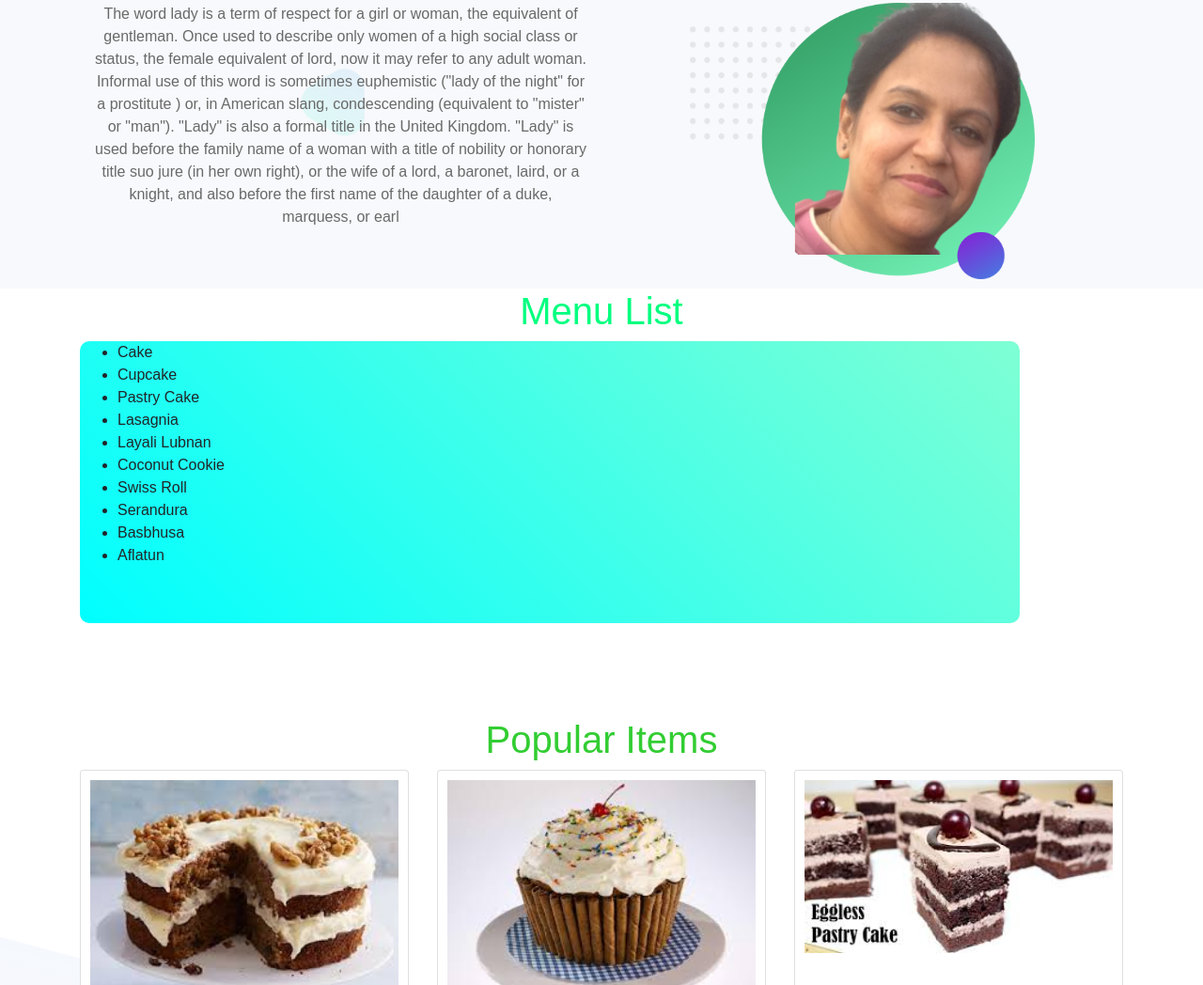
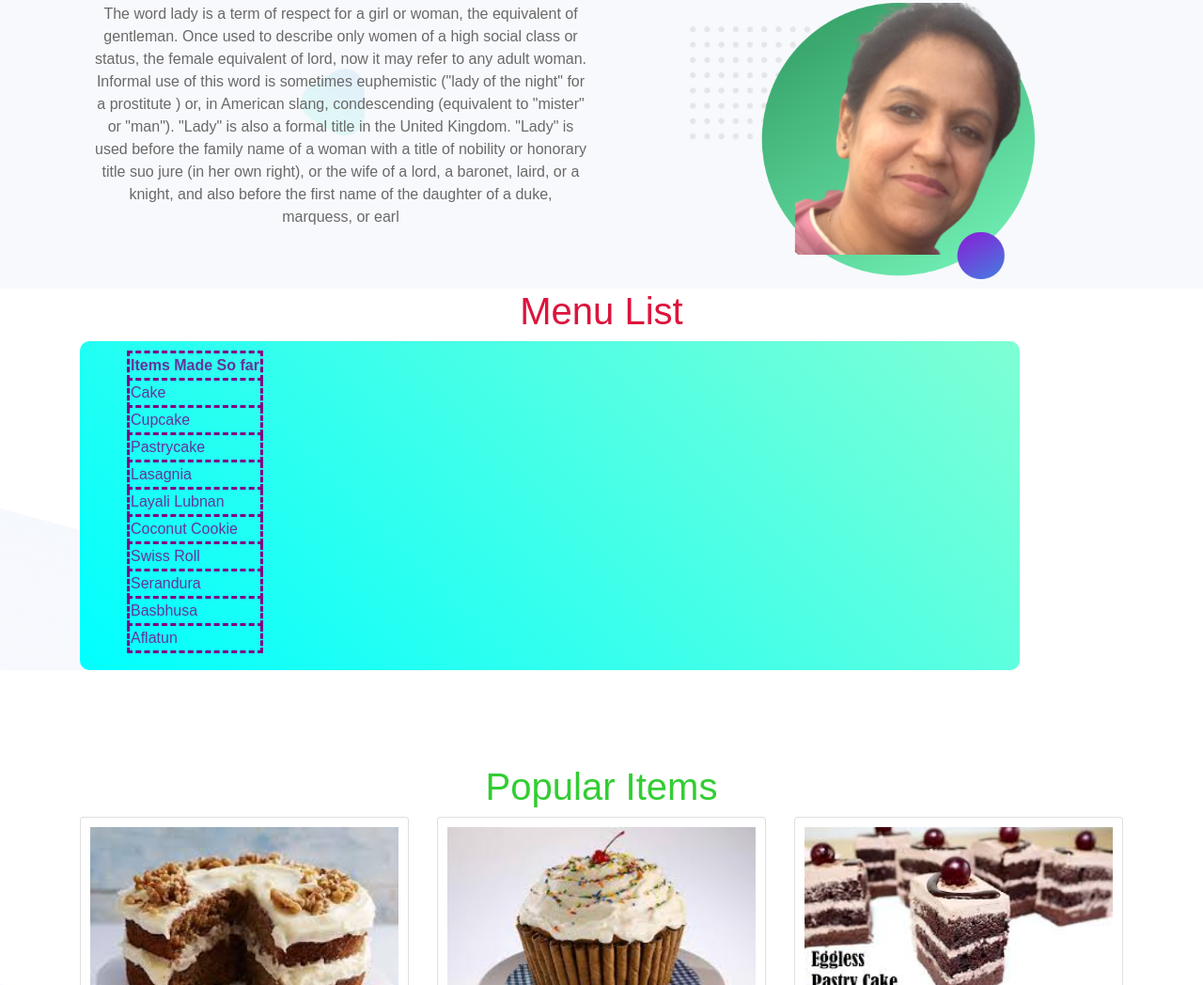
Before and after one commit to Rubayz/lazy-bakery, a plain HTML site: page index.html in a window 1280 px wide. Shown: the part 1752-2800 px from the top of the page at 94% size. Drawn offline with nearby package versions, Linux system fonts and the light colour scheme.

Commit message:
changing left

```diff
--- a/index.html
+++ b/index.html
@@ -6,6 +6,7 @@
     <title>Lazy Bakery</title>
     <link rel="stylesheet" href="bootstrap/css/bootstrap.min.css">
     <link rel="stylesheet" href="style.css">
+    <link rel="shortcut icon" href="images/bake.png" type="image/x-icon">
 </head>
 <body>
     <nav class="navbar navbar-expand-lg navbar-light" style="background-color: rebeccapurple;color: white;">
@@ -30,6 +31,9 @@
             <li class="nav-item">
                 <a class="nav-link" href="#popular-items">Popular Items</a>
             </li>
+            <li class="nav-item">
+              <a class="nav-link" href="#menu-list">menu-list</a>
+          </li>
           </ul>
         </div>
       </nav>
@@ -102,22 +106,45 @@
             </div>
         </div>
     </section>
-    <section class="menu-list">
+    <section id="menu-list" class="menu-list">
         <div class="container">
-            <h1 style="color: springgreen;" class="text-center">Menu List</h1>
+            <h1 style="color: crimson;" class="text-center">Menu List</h1>
             <div class="border-construction">
-                <ul>
-                    <li>Cake</li>
-                    <li>Cupcake</li>
-                    <li>Pastry Cake</li>
-                    <li>Lasagnia</li>
-                    <li>Layali Lubnan</li>
-                    <li>Coconut Cookie</li>
-                    <li>Swiss Roll</li>
-                    <li>Serandura</li>
-                    <li>Basbhusa</li>
-                    <li>Aflatun</li>
-                </ul>
+                <table>
+                  <tr>
+                    <th>Items Made So far</th>
+                  </tr>
+                  <tr>
+                    <td>Cake</td>
+                  </tr>
+                  <tr>
+                    <td>Cupcake</td>
+                  </tr>
+                  <tr>
+                    <td>Pastrycake</td>
+                  </tr>
+                  <tr>
+                    <td>Lasagnia</td>
+                  </tr>
+                  <tr>
+                    <td>Layali Lubnan</td>
+                  </tr>
+                  <tr>
+                    <td>Coconut Cookie</td>
+                  </tr>
+                  <tr>
+                    <td>Swiss Roll</td>
+                  </tr>
+                  <tr>
+                    <td>Serandura</td>
+                  </tr>
+                  <tr>
+                    <td>Basbhusa</td>
+                  </tr>
+                  <tr>
+                    <td>Aflatun</td>
+                  </tr>
+                </table>
             </div>
         </div>
     </section>
@@ -131,7 +158,7 @@
                   <div class="card-body">
                     <h5 class="card-title">Cake</h5>
                     <p class="card-text">This is a wider card with supporting text below as a natural lead-in to additional content.</p>
-                    <a href="#" class="btn btn-primary">See Recipe</a>
+                    <a href="#" class="btn btn-primary button">See Recipe</a>
                   </div>
 
                 </div>
@@ -140,7 +167,7 @@
                   <div class="card-body">
                     <h5 class="card-title">Cupcake</h5>
                     <p class="card-text">This card has supporting text below as a natural lead-in to additional content.</p>
-                    <a href="#" class="btn btn-success">See Recipe</a>
+                    <a href="#" class="btn btn-success button">See Recipe</a>
                   </div>
 
                 </div>
@@ -149,7 +176,7 @@
                   <div class="card-body">
                     <h5 class="card-title">Pastry Cake</h5>
                     <p class="card-text">This is a wider card with supporting text below as a natural lead-in to additional content.</p>
-                    <a href="#" class="btn btn-warning">See Recipe</a>
+                    <a href="#" class="btn btn-warning button">See Recipe</a>
                   </div>
 
                 </div>
@@ -157,18 +184,17 @@
         </div>
     </section>
 
-    <section class="contactus" id="contactus">
+    <section class="contactus d-flex justify-content-center" id="contactus">
         <div class="container">
             <h1 style="color: aquamarine;margin-top: 100px;" class="text-center">Contact us</h1>
-            <div class="card" style="width: 18rem;">
-                <img src="cool/tutu 2.png" class="card-img-top" alt="...">
-                <div style="float: right;" class="card-body">
-                    <h5 class="card-title">Contact</h5>
-                    <p>Email Adress: </p>
-                    <p>Phone Number: </p>
-                    <p>Youtube Channel: <a href="">Our youtube channel link</a></p>
-                </div>
-              </div>
+            <img width="50%" src="cool/tutu 2.png" alt="">
+            <div class="card" style="width: 18rem;float: right;">
+              <ul class="list-group list-group-flush">
+                <li class="list-group-item">Email Adress: </li>
+                <li class="list-group-item">Phone Number: </li>
+                <li class="list-group-item">Youtube channel Link: <a href="">Lazy Baker Youtube Channel Link</a></li>
+              </ul>
+            </div>
         </div>
     </section>
 
--- a/style.css
+++ b/style.css
@@ -46,15 +46,28 @@ body {
     background-image: url("bg/footer-bg.png");
 }
 .contactus {
-   background-image: url("bg/header-bg.png;")
+   background-image: url("bg/header-bg.png;");
+
 }
 .border-construction {
     width: 1000px;
-    height: 300px;
+    height: 350px;
     background-image: linear-gradient(45deg, aqua, aquamarine);
     border-radius: 10px;
-
+    padding-left: 50px;
+    padding-top: 10px;
 }
 .border-construction:hover {
     box-shadow: 5px 10px 10px cyan;
 }
+.menu-list {
+    background-image: url("bg/footer-bg.png");
+}
+table, th, td {
+    border: 3px dashed purple;
+    color: rebeccapurple;
+}
+.button:hover {
+    width: 150px;
+    color: white;
+}
```
Also changed, not shown: images/bake.png (added), images/bg/biography-bg.png (deleted), images/bg/dream-bg.png (deleted), images/bg/exp-bg.png (deleted), images/bg/footer-bg.png (deleted), images/bg/header-bg.png (deleted), images/bg/latest-work-bg.png (deleted), images/cool/more.png (deleted), images/cool/tutu 2.png (deleted), images/cool/tutu.jpg (deleted).
